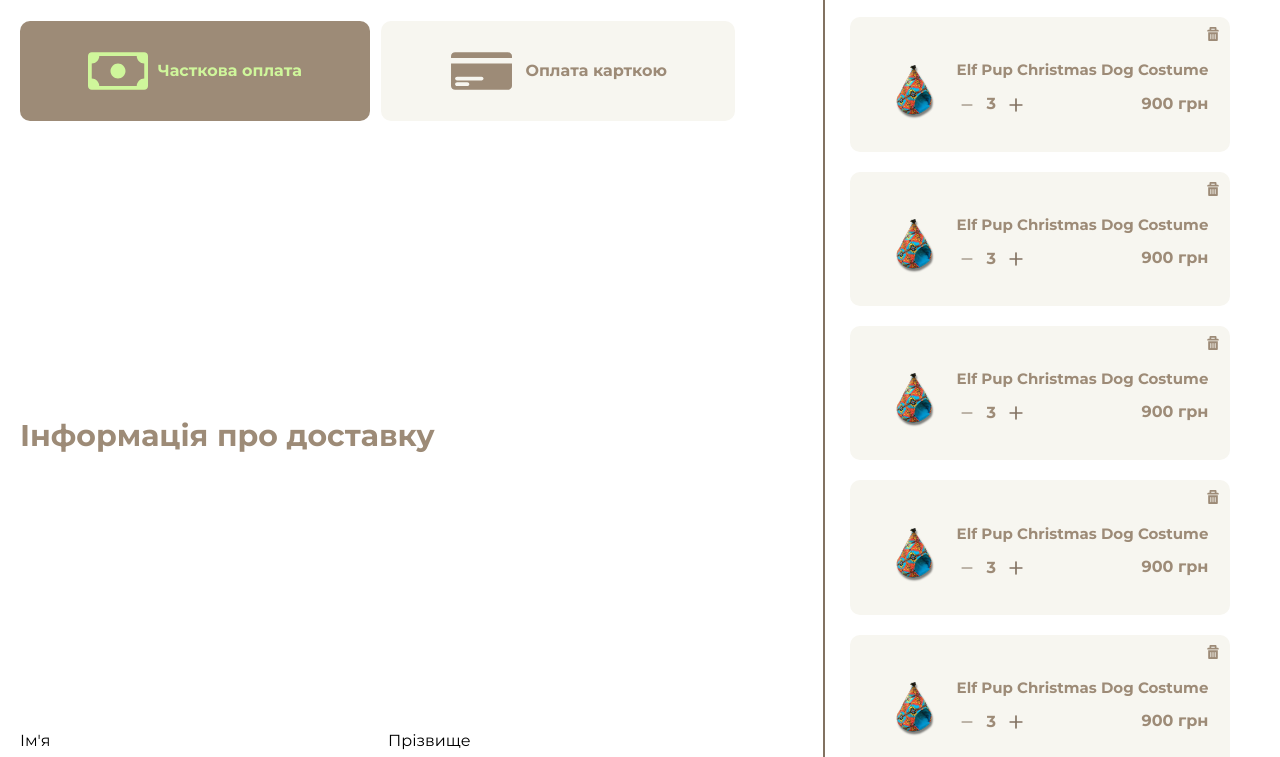
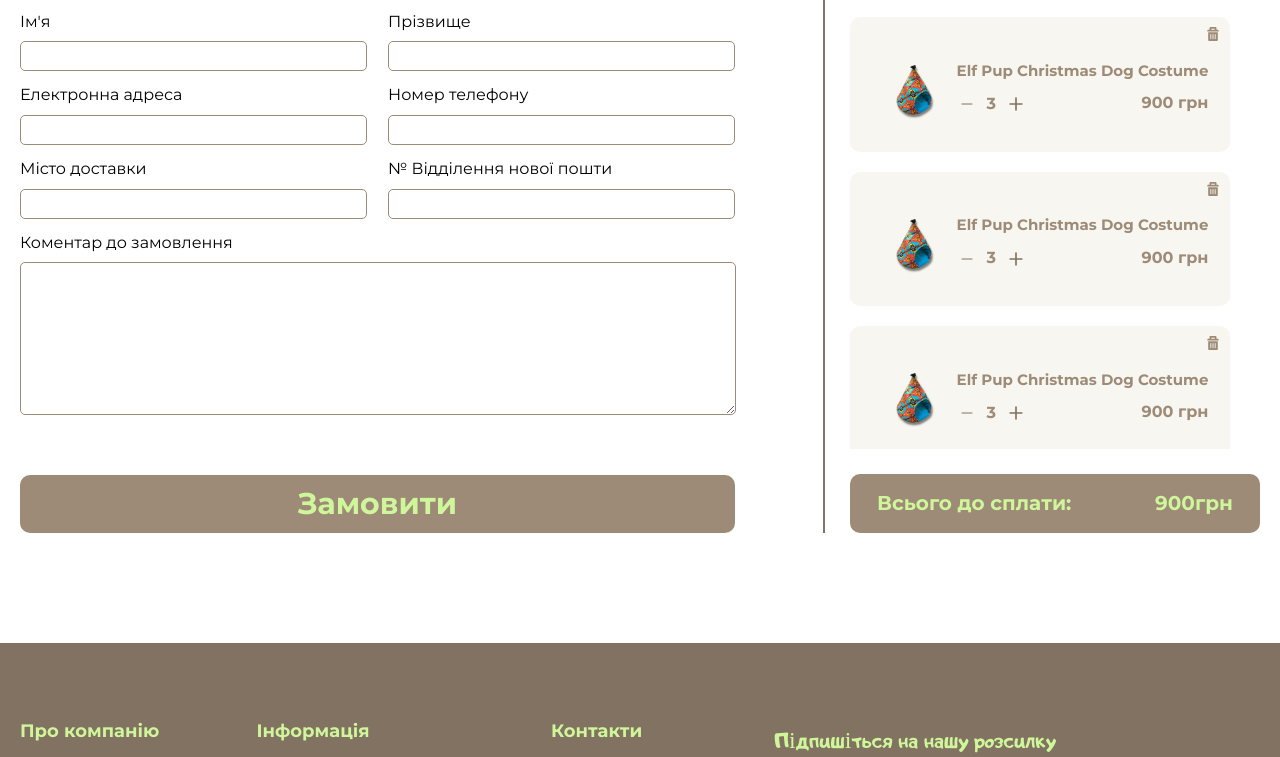
Before and after one commit to DarthVauban/gryzu-hatu, a plain HTML site: page order.html in a window 1280 px wide. Shown: the part 496-1253 px from the top of the page. Drawn offline with Linux system fonts and the light colour scheme.

Commit message:
order-form

```diff
--- a/order.html
+++ b/order.html
@@ -136,6 +136,7 @@
                     </div>
                 </div>
                 <div class="small-cart">
+                  <div class="order-items">
                     <div class="order-item">
                         <div class="dump-icon">
                             <img src="./img/dump.svg" alt="" class="remove-item">
@@ -326,6 +327,11 @@
                             </div>
                         </div>
                     </div>
+                  </div>
+                    <div class="total">
+                        <p class="total-title">Всього до сплати:</p>
+                        <p class="total-title">900грн</p>
+                    </div>
                 </div>
             </div>
         </div>
--- a/style/order.css
+++ b/style/order.css
@@ -143,21 +143,25 @@
     flex-direction: column;
     max-width: 410px;
     width: 100%;
+    max-height: 825px;
     border-left:2px solid #827261;
     padding-left: 25px;
-    overflow-y: scroll;
-    overflow-x: hidden;
+
 }
-.small-cart::-webkit-scrollbar {
+.order-items::-webkit-scrollbar {
     width: 5px; /* ширина для вертикального скролла */
     height: 5px; /* высота для горизонтального скролла */
     background-color: #827261;
 }
 
 /* ползунок скроллбара */
-.small-cart::-webkit-scrollbar-thumb {
+.order-items::-webkit-scrollbar-thumb {
     background-color: #CFF69B;
     border-radius: 9em;
+}
+.order-items {
+    overflow-y: scroll;
+    overflow-x: hidden;
 }
 .order-item {
     display: flex;
@@ -190,6 +194,7 @@
     font-weight: 700;
     color: #9D8B77;
     margin: 0;
+    margin-bottom: 15px;
 }
 .item-coutn-price {
     display: flex;
@@ -223,3 +228,17 @@
     padding: 10px 10px 0px 0px;
     cursor: pointer;
 }
+.total {
+    display: flex;
+    justify-content: space-between;
+    background-color: #9D8B77;
+    padding: 18px 27px;
+    border-radius: 10px;
+    margin-top: 25px;
+}
+.total-title {
+    font-size: 20px;
+    font-weight: 700;
+    color: #CFF69B;
+    margin: 0;
+}
```
